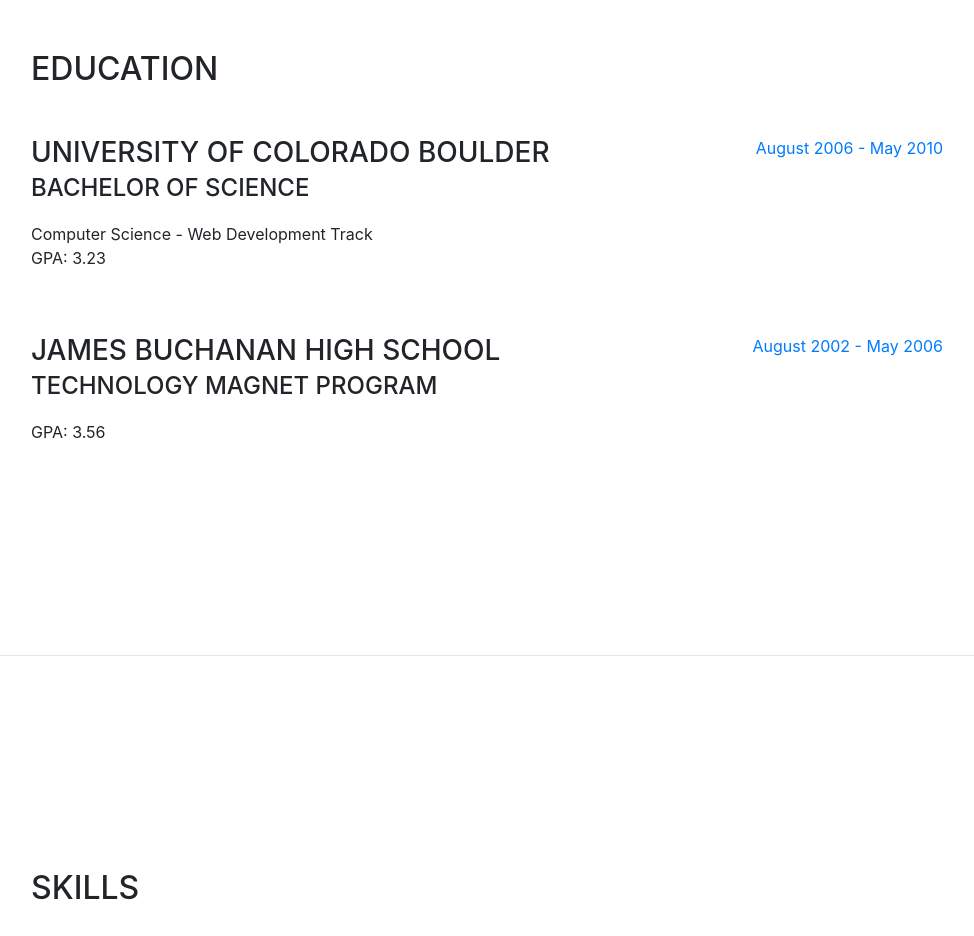
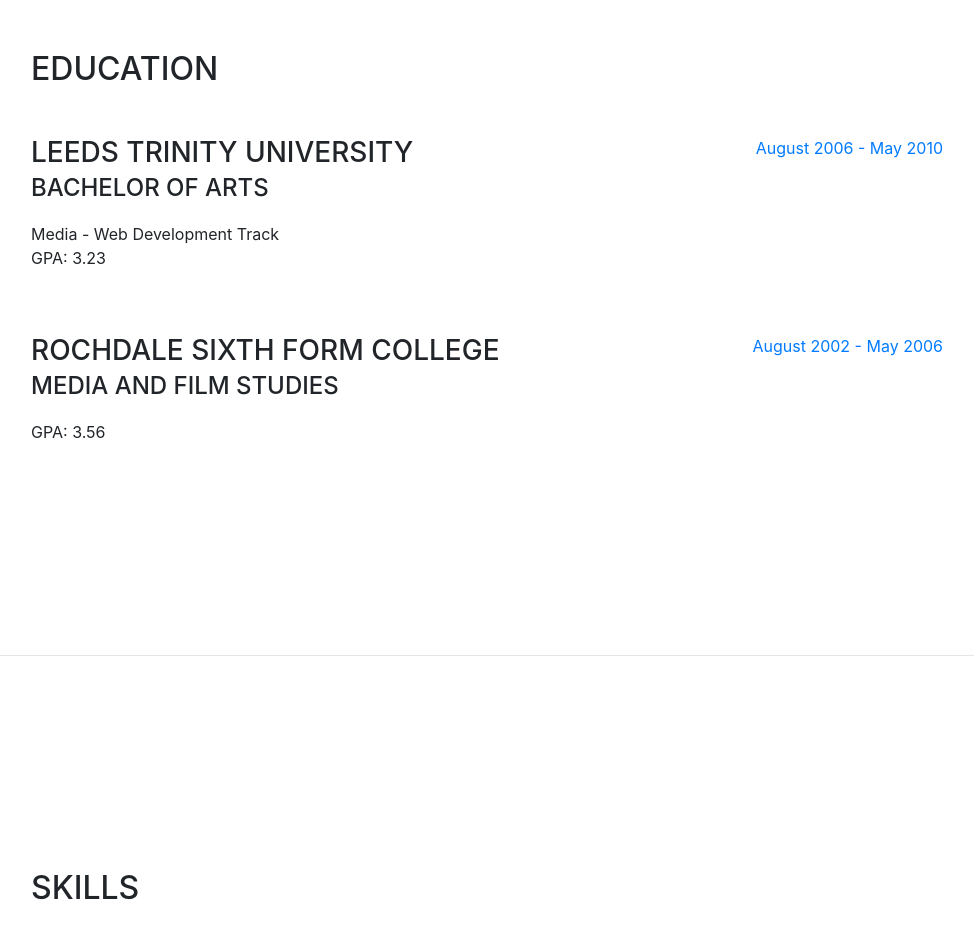
Before and after one commit to jamesrrobinson/jamesrrobinson.github.io, a website with bundled scripts: page index.html in a window 1280 px wide. Shown: the part 2040-2976 px from the top of the page, without its empty margins (289-1263 px from the left). Built offline with nearby package versions, Linux system fonts and the light colour scheme; a web font is replaced by a local one.

Commit message:
Education Update

```diff
--- a/index.html
+++ b/index.html
@@ -149,9 +149,9 @@
 
           <div class="resume-item d-flex flex-column flex-md-row mb-5">
             <div class="resume-content mr-auto">
-              <h3 class="mb-0">University of Colorado Boulder</h3>
-              <div class="subheading mb-3">Bachelor of Science</div>
-              <div>Computer Science - Web Development Track</div>
+              <h3 class="mb-0">Leeds Trinity University</h3>
+              <div class="subheading mb-3">Bachelor of Arts</div>
+              <div>Media - Web Development Track</div>
               <p>GPA: 3.23</p>
             </div>
             <div class="resume-date text-md-right">
@@ -161,8 +161,8 @@
 
           <div class="resume-item d-flex flex-column flex-md-row">
             <div class="resume-content mr-auto">
-              <h3 class="mb-0">James Buchanan High School</h3>
-              <div class="subheading mb-3">Technology Magnet Program</div>
+              <h3 class="mb-0">Rochdale Sixth Form College</h3>
+              <div class="subheading mb-3">Media and Film Studies</div>
               <p>GPA: 3.56</p>
             </div>
             <div class="resume-date text-md-right">
```
